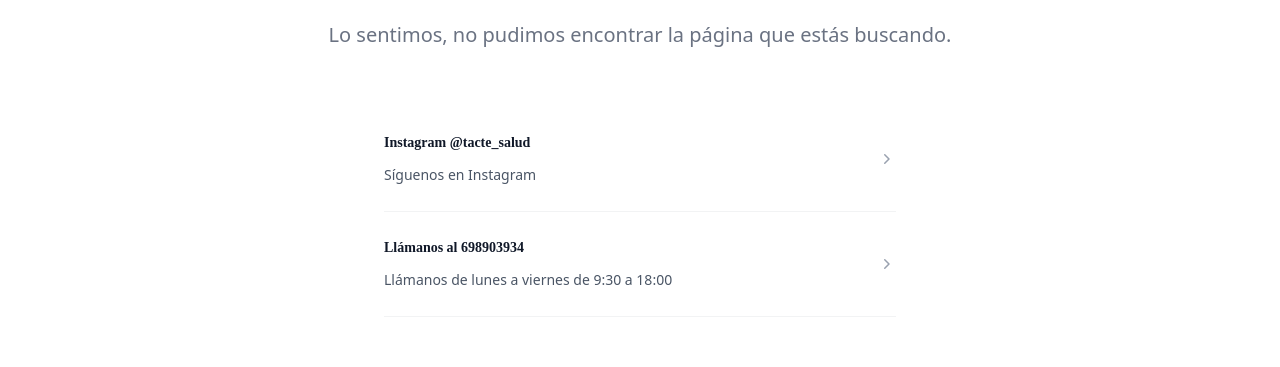
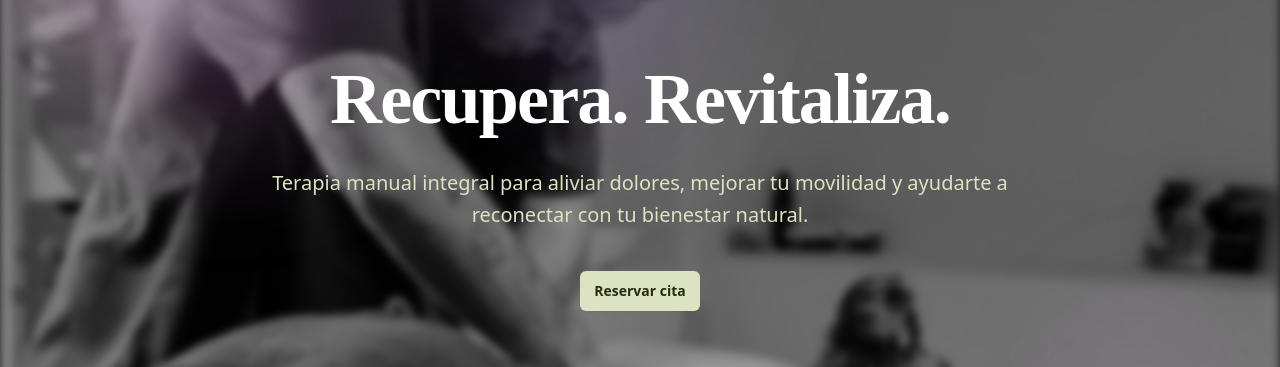
Before and after one commit to OschubGit/tacte-front, a Next.js app: page /servicios/masaje in a window 1280 px wide. Before the commit this address had no page. Shown: the part 297-664 px from the top of the page. Built offline with nearby package versions, Linux system fonts and the light colour scheme; no server answers.

Commit message:
Masaje deportivo

```diff
--- a/src/app/(components)/FeatureSections/SectionThreeColumns.tsx
+++ b/src/app/(components)/FeatureSections/SectionThreeColumns.tsx
@@ -9,10 +9,10 @@ import iconHand from "../icons/iconHand";
 
 const features = [
   {
-    name: "Quiromasaje y Osteopatía",
+    name: "Masaje Técnico y Relajante",
     description:
       "Ayudamos a las personas a mejorar su calidad de vida con masajes y también a evaluar estructuras para saber como poder enfocar un tratamiento.",
-    href: "/servicios/quiromasaje-osteopatia",
+    href: "/servicios/masaje",
     icon: IconMassage,
   },
   {
--- a/src/app/(components)/Footers/FooterSimpleCentered.tsx
+++ b/src/app/(components)/Footers/FooterSimpleCentered.tsx
@@ -7,9 +7,14 @@ interface FooterSimpleCenteredProps {
 const navigation = {
   main: [
     {
-      name: "Quiromasaje y Osteopatía",
-      href: "/servicios/quiromasaje-osteopatia",
+      name: "Masaje Técnico y Relajante",
+      href: "/servicios/masaje",
     },
+    {
+      name: "Masaje Deportivo",
+      href: "/servicios/masaje-deportivo",
+    },
+
     { name: "Psicología", href: "/servicios/psicologia" },
     {
       name: "Fisioterapia y Pilates",
--- a/src/app/(components)/Headers/HeaderWithFlyoutMenu.tsx
+++ b/src/app/(components)/Headers/HeaderWithFlyoutMenu.tsx
@@ -24,14 +24,21 @@ import Link from "next/link";
 import { useAuth } from "@/hooks/useAuth";
 import IconCalendar from "../icons/IconCalendar";
 import iconHand from "../icons/iconHand";
+import IconHandball from "../icons/IconHandball";
 import IconPilates from "../icons/IconPilates";
 
 const products = [
   {
-    name: "Quiromasaje y Osteopatía",
-    description: "Para relajar y mejorar la salud de tu cuerpo",
-    href: "/servicios/quiromasaje-osteopatia",
+    name: "Masaje",
+    description: "Alivia tensiones y reduce el estrés",
+    href: "/servicios/masaje",
     icon: IconMassage,
+  },
+  {
+    name: "Masaje Deportivo",
+    description: "Mejora tu rendimiento y acelera tu recuperación",
+    href: "/servicios/masaje-deportivo",
+    icon: IconHandball,
   },
   {
     name: "Psicología",
--- /dev/null
+++ b/src/app/(components)/Landings/services/LandingMasajeDeportivo.tsx
@@ -0,0 +1,179 @@
+import React from "react";
+import LandingHero from "../LandingHero";
+import LandingFeatureSection from "../LandingFeatureSection";
+import SimpleCarrousel from "../../Carrousel/SimpleCarrousel";
+import LandingBenefits from "../LandingBenefits";
+import CTACenteredWithGradient from "../../CTAs/CTACenteredWithGradient";
+import FooterSimpleCentered from "../../Footers/FooterSimpleCentered";
+import LandingAboutMeSticky from "../LandingAboutMeSticky";
+import LandingFaqs from "../LandingFaqs";
+import {
+  ArrowPathIcon,
+  CloudArrowUpIcon,
+  LockClosedIcon,
+} from "@heroicons/react/24/outline";
+import LandingAboutMe from "../AboutMe";
+import { Services } from "@/lib/enums";
+
+/*
+
+interface LandingHeroProps {
+    navigation?: NavigationItem[];
+    logo?: {
+        src: string;
+        alt: string;
+    };
+    title?: string;
+    description?: string;
+    backgroundImage?: string;
+    ctaPrimary?: {
+        text: string;
+        href: string;
+    };
+    ctaSecondary?: {
+        text: string;
+        href: string;
+    };
+    announcement?: {
+        text: string;
+        linkText: string;
+        linkHref: string;
+    };
+}
+*/
+
+const features = [
+  {
+    name: "Preparación muscular",
+    description:
+      "Técnicas específicas para activar la musculatura antes del entrenamiento o la competición, mejorando el rendimiento y la respuesta física.",
+  },
+  {
+    name: "Recuperación post-entrenamiento",
+    description:
+      "Maniobras orientadas a reducir la fatiga, aliviar la sobrecarga muscular y acelerar la recuperación después del esfuerzo.",
+  },
+  {
+    name: "Trabajo profundo y preventivo",
+    description:
+      "Intervención sobre puntos de tensión, adherencias y desequilibrios musculares para prevenir lesiones y optimizar la función corporal.",
+  },
+  {
+    name: "Enfoque técnico y personalizado",
+    description:
+      "Cada sesión se adapta al deporte que practicas, tu estado muscular y tus objetivos: rendimiento, prevención o recuperación.",
+  },
+];
+
+const benefits = [
+  {
+    name: "Prevención de lesiones",
+    description:
+      "Ayuda a detectar y liberar tensiones acumuladas, evitando sobrecargas y desequilibrios musculares que pueden derivar en lesiones.",
+    href: "#",
+    icon: CloudArrowUpIcon,
+  },
+  {
+    name: "Recuperación muscular más rápida",
+    description:
+      "Favorece la eliminación de toxinas, reduce la fatiga y disminuye el dolor muscular post-entrenamiento o post-competición.",
+    href: "#",
+    icon: LockClosedIcon,
+  },
+  {
+    name: "Mejora del rendimiento deportivo",
+    description:
+      "Aumenta la flexibilidad, la movilidad y la eficiencia muscular, optimizando la capacidad del cuerpo para entrenar y competir.",
+    href: "#",
+    icon: ArrowPathIcon,
+  },
+];
+
+const faqs = [
+  {
+    question: "¿Qué es el masaje deportivo?",
+    answer:
+      "Es una técnica manual especializada que trabaja de forma profunda la musculatura implicada en la actividad física, ayudando a preparar, mantener y recuperar el cuerpo del deportista.",
+  },
+  {
+    question: "¿Para quién está indicado?",
+    answer:
+      "Para cualquier persona que practique deporte, desde aficionados hasta atletas. También es útil para quienes realizan trabajos físicos o movimientos repetitivos.",
+  },
+  {
+    question: "¿Ayuda a mejorar el rendimiento?",
+    answer:
+      "Sí. El masaje deportivo mejora la movilidad, la función muscular, la circulación y la recuperación, lo que favorece un mejor rendimiento en entrenamientos y competiciones.",
+  },
+  {
+    question: "¿Es doloroso?",
+    answer:
+      "Puede incluir maniobras más profundas que un masaje relajante, pero siempre dentro de un rango tolerable y adaptado a cada persona.",
+  },
+  {
+    question: "¿Con qué frecuencia debería recibirlo?",
+    answer:
+      "Depende de la intensidad de tu actividad física. En deportistas activos se recomienda semanal o quincenal. Antes o después de competiciones es especialmente útil.",
+  },
+];
+
+const LandingMasajeDeportivo = ({ service }: { service: string }) => {
+  return (
+    <>
+      <LandingHero
+        title="Mejora tu rendimiento"
+        description="Cuida y recupera la musculatura implicada en el ejercicio físico con un enfoque técnico y personalizado."
+        backgroundImage="/images/hero_masaje_deportivo.webp"
+        type={Services.OSTEOPATHY}
+        phone="698903934"
+        ctaPrimary={{
+          text: "Reservar cita",
+          href: "tel:698903934",
+        }}
+        ctaSecondary={{
+          text: "Ver horarios",
+          href: "#",
+        }}
+        announcement={{
+          text: "Reserva tu cita aquí",
+          linkText: "Reservar",
+          linkHref: "/reservas",
+        }}
+        navigation={[{ name: "Quiromasaje", href: "/" }]}
+      />
+      <LandingAboutMe
+        title="Alex Monzó"
+        subtitle="Sobre mi"
+        content="Especialista en masaje deportivo, un tipo de masaje técnico y específico dirigido a personas que practican actividad física, independientemente del nivel. Se aplica antes, durante o después del ejercicio para preparar los músculos, mejorar su rendimiento y acelerar su recuperación. Con maniobras profundas, movilizaciones y estiramientos para trabajar la musculatura implicada en el deporte de forma precisa y efectiva."
+        imagesVert={[
+          "/services/masage-vert-1.webp",
+          "/services/masage-vert-2.webp",
+          "/services/masage-vert-3.webp",
+          "/services/masage-vert-4.webp",
+        ]}
+      />
+      <LandingFeatureSection
+        subtitle="Preparación, mantenimiento y recuperación muscular"
+        title="Mejora tu rendimiento y acelera tu recuperación"
+        description="Perfecto para deportistas, practicantes habituales de actividad física o personas con sobrecargas por movimientos repetitivos."
+        features={features}
+        image={{
+          src: "https://images.unsplash.com/photo-1552196563-55cd4e45efb3?q=80&w=1452&auto=format&fit=crop&ixlib=rb-4.1.0&ixid=M3wxMjA3fDB8MHxwaG90by1wYWdlfHx8fGVufDB8fHx8fA%3D%3D",
+          alt: "Product screenshot",
+          width: 2432,
+          height: 1442,
+          className:
+            "w-3xl max-w-none rounded-xl shadow-xl ring-1 ring-gray-400/10 sm:w-228",
+        }}
+        imagesVert={["/services/vertical-masaje-deportivo.webp"]}
+        showIcons={false}
+      />
+      <LandingBenefits benefits={benefits} />
+      <SimpleCarrousel />
+      <CTACenteredWithGradient phone="+34698903934" />
+      <LandingFaqs faqs={faqs} />
+    </>
+  );
+};
+
+export default LandingMasajeDeportivo;
--- a/src/app/(components)/Landings/services/LandingQuiromasaje.tsx
+++ b/src/app/(components)/Landings/services/LandingQuiromasaje.tsx
@@ -44,46 +44,46 @@ interface LandingHeroProps {
 
 const features = [
   {
-    name: "Osteopatía estructural",
+    name: "Masaje relajante",
     description:
-      "Enfocada en músculos, articulaciones y postura. Ideal para aliviar dolores de espalda, cuello y mejorar la movilidad.",
+      "Técnica suave y fluida enfocada en reducir el estrés, relajar la musculatura y generar una sensación profunda de bienestar.",
   },
   {
-    name: "Osteopatía visceral",
+    name: "Masaje terapéutico",
     description:
-      "Mejora la movilidad y función de órganos internos como el hígado, estómago o intestinos.",
+      "Trabajo manual específico para aliviar contracturas, sobrecargas y molestias musculares derivadas de posturas, tensión o esfuerzo físico.",
   },
   {
-    name: "Osteopatía craneal",
+    name: "Masaje descontracturante",
     description:
-      "Trabaja sobre el cráneo y sistema nervioso central. Recomendada para migrañas, estrés, insomnio y vértigos.",
+      "Aplicación de maniobras más profundas para liberar nudos musculares, mejorar la movilidad y reducir dolores persistentes.",
   },
   {
-    name: "Enfoque integral",
+    name: "Enfoque personalizado",
     description:
-      "Combina distintas técnicas para acompañar procesos de recuperación física, emocional y postural.",
+      "Cada sesión se adapta a tu estado físico y emocional, combinando técnicas de masaje según tus necesidades para un resultado eficaz y duradero.",
   },
 ];
 
 const benefits = [
   {
-    name: "Recuperación del equilibrio corporal",
+    name: "Reducción del estrés y mayor bienestar",
     description:
-      "La osteopatía restablece la armonía entre músculos, articulaciones y sistema nervioso, mejorando la postura, la movilidad y la vitalidad en tu día a día.",
+      "El masaje activa la relajación del sistema nervioso, disminuye la tensión emocional y favorece un estado de calma y equilibrio.",
     href: "#",
     icon: CloudArrowUpIcon,
   },
   {
-    name: "Alivio del dolor y reducción de tensiones",
+    name: "Alivio del dolor y liberación muscular",
     description:
-      "A través de técnicas manuales específicas, libera bloqueos y contracturas, disminuyendo dolores musculares, articulares y molestias derivadas del estrés.",
+      "Mediante técnicas manuales específicas se reducen contracturas, rigidez y molestias musculares asociadas a la vida diaria o al esfuerzo físico.",
     href: "#",
     icon: LockClosedIcon,
   },
   {
-    name: "Mejora del bienestar integral",
+    name: "Mejora de la movilidad y la circulación",
     description:
-      "Favorece la conexión entre el sistema musculoesquelético, visceral y craneal, ayudando al cuerpo a funcionar de manera más eficiente y a recuperar su capacidad de autorregulación.",
+      "El masaje estimula la circulación sanguínea y linfática, favoreciendo la oxigenación de los tejidos y una mayor flexibilidad corporal.",
     href: "#",
     icon: ArrowPathIcon,
   },
@@ -91,29 +91,29 @@ const benefits = [
 
 const faqs = [
   {
-    question: "¿Qué es la osteopatía?",
+    question: "¿Qué es un masaje terapéutico?",
     answer:
-      "Es una terapia manual que ayuda a equilibrar el cuerpo actuando sobre músculos, articulaciones, órganos y sistema nervioso para mejorar la salud de forma integral.",
+      "Es una técnica manual que actúa sobre la musculatura y los tejidos blandos para reducir tensiones, aliviar molestias y mejorar el bienestar general.",
   },
   {
-    question: "¿Qué problemas puede tratar?",
+    question: "¿Qué problemas puede ayudar a mejorar?",
     answer:
-      "Dolores de espalda, cuello y articulaciones, migrañas, vértigos, insomnio, problemas digestivos y respiratorios, secuelas de traumatismos, estrés y disfunciones posturales.",
+      "Dolores musculares, contracturas, tensión cervical, sobrecargas por estrés, fatiga, rigidez, molestias lumbares, falta de descanso y problemas derivados de una mala postura.",
   },
   {
-    question: "¿Es segura la osteopatía?",
+    question: "¿Es seguro recibir un masaje?",
     answer:
-      "Sí, la osteopatía es una práctica no invasiva y segura cuando se realiza por un profesional cualificado.",
+      "Sí, siempre que lo realice un masajista cualificado. Es una técnica no invasiva y apta para la mayoría de personas.",
   },
   {
-    question: "¿Puedo combinarla con otros tratamientos?",
+    question: "¿Puedo combinar el masaje con otros tratamientos?",
     answer:
-      "Por supuesto. La osteopatía es complementaria a la medicina tradicional, fisioterapia, nutrición, psicología y otros enfoques de salud.",
+      "Por supuesto. El masaje complementa la fisioterapia, osteopatía, entrenamiento físico, terapias de bienestar y enfoques de salud integrativa, entre otros.",
   },
   {
     question: "¿Cuántas sesiones necesito?",
     answer:
-      "Depende de cada caso. Algunas molestias mejoran en pocas sesiones, mientras que en procesos crónicos se recomienda un tratamiento más prolongado.",
+      "Depende de tu objetivo. Una sola sesión puede aliviar tensiones puntuales, pero para molestias recurrentes o estrés acumulado se recomiendan sesiones regulares.",
   },
 ];
 
@@ -121,7 +121,7 @@ const LandingQuiromasaje = ({ service }: { service: string }) => {
   return (
     <>
       <LandingHero
-        title="Recupera tu cuerpo con Osteopatía"
+        title="Recupera. Revitaliza."
         description="Terapia manual integral para aliviar dolores, mejorar tu movilidad y ayudarte a reconectar con tu bienestar natural."
         backgroundImage="/images/hero_osteopatia.webp"
         type={Services.OSTEOPATHY}
@@ -144,7 +144,7 @@ const LandingQuiromasaje = ({ service }: { service: string }) => {
       <LandingAboutMe
         title="Alex Monzó"
         subtitle="Sobre mi"
-        content="Soy especialista en osteopatía estructural, visceral y craneal. Mi misión es ayudarte a mejorar tu calidad de vida mediante un enfoque integral y personalizado. Cada sesión está orientada a escuchar tu cuerpo, identificar bloqueos y acompañarte en tu proceso de recuperación."
+        content="Especialista en masajes técnicos y relajantes. Mi misión es ayudarte a mejorar tu calidad de vida mediante un enfoque integral y personalizado. Cada sesión está orientada a escuchar tu cuerpo, identificar bloqueos y acompañarte en tu proceso de recuperación."
         imagesVert={[
           "/services/masage-vert-1.webp",
           "/services/masage-vert-2.webp",
@@ -153,9 +153,9 @@ const LandingQuiromasaje = ({ service }: { service: string }) => {
         ]}
       />
       <LandingFeatureSection
-        subtitle="Beneficios de la osteopatía"
+        subtitle="Beneficios de los masajes"
         title="Un tratamiento integral para tu bienestar"
-        description="La osteopatía ayuda a mejorar la movilidad, aliviar dolores y promover el equilibrio natural del cuerpo a través de técnicas manuales."
+        description="Alivia tensiones, reduce el estrés y mejora la funcionalidad del cuerpo en el día a día."
         features={features}
         image={{
           src: "https://images.unsplash.com/photo-1552196563-55cd4e45efb3?q=80&w=1452&auto=format&fit=crop&ixlib=rb-4.1.0&ixid=M3wxMjA3fDB8MHxwaG90by1wYWdlfHx8fGVufDB8fHx8fA%3D%3D",
--- /dev/null
+++ b/src/app/(components)/icons/IconHandball.tsx
@@ -0,0 +1,27 @@
+import React from "react";
+
+const IconHandball = ({ color }: { color: string }) => {
+  return (
+    <svg
+      xmlns="http://www.w3.org/2000/svg"
+      width="24"
+      height="24"
+      viewBox="0 0 24 24"
+      fill="none"
+      stroke={color}
+      strokeWidth="2"
+      strokeLinecap="round"
+      strokeLinejoin="round"
+      className="icon icon-tabler icons-tabler-outline icon-tabler-play-handball"
+    >
+      <path stroke="none" d="M0 0h24v24H0z" fill="none" />
+      <path d="M13 21l3.5 -2l-4.5 -4l2 -4.5" />
+      <path d="M7 6l2 4l5 .5l4 2.5l2.5 3" />
+      <path d="M4 20l5 -1l1.5 -2" />
+      <path d="M15 7a1 1 0 1 0 2 0a1 1 0 0 0 -2 0" />
+      <path d="M9.5 5a.5 .5 0 1 0 0 -1a.5 .5 0 0 0 0 1z" fill="currentColor" />
+    </svg>
+  );
+};
+
+export default IconHandball;
```
Also changed, not shown: src/app/(presentation)/servicios/masaje-deportivo/page.tsx (added, +8 -0 lines), public/images/hero_masaje_deportivo.webp (added), public/services/vertical-masaje-deportivo.webp (added), src/app/(presentation)/servicios/masaje/page.tsx (renamed from src/app/(presentation)/servicios/quiromasaje-osteopatia/page.tsx).
